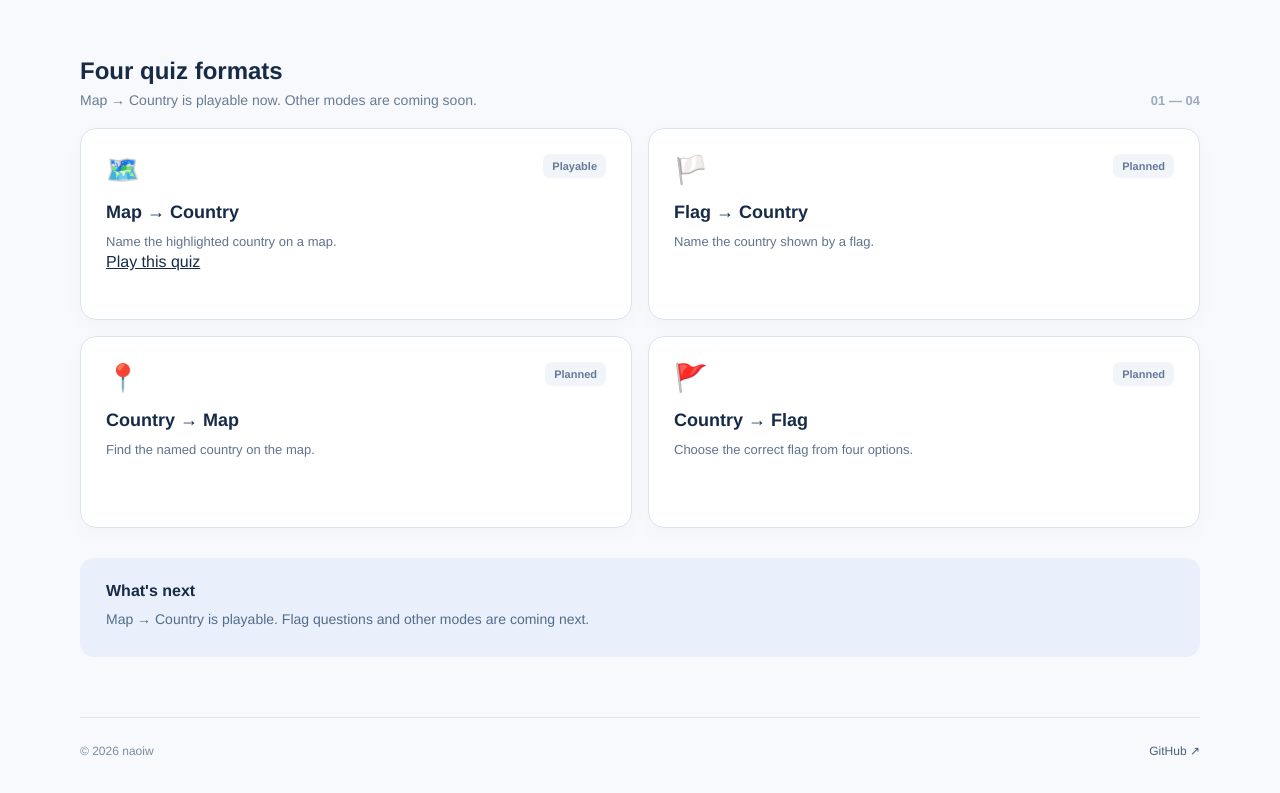
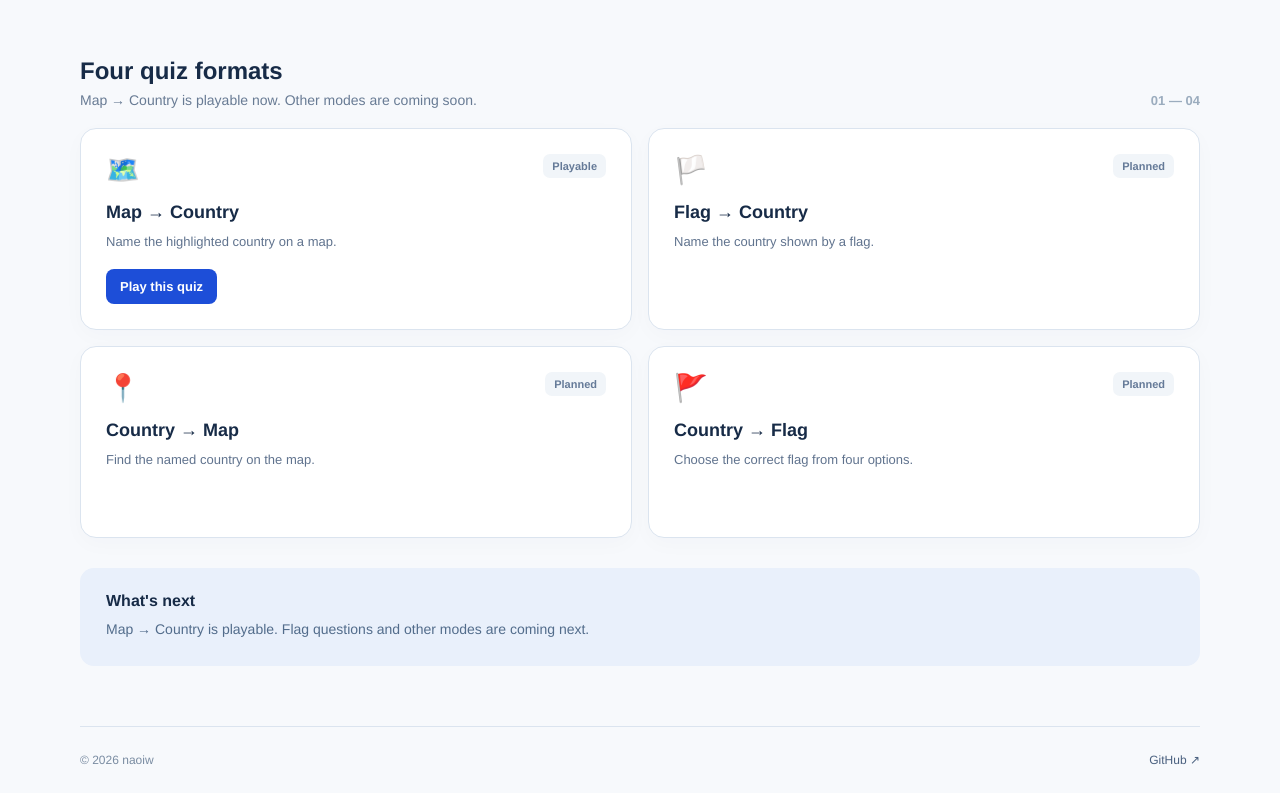
Before and after one commit to naoiw/geo-quiz, a React (Vite) app: page / in a window 1280 px wide. Shown: the part 2118-2911 px from the top of the page. Built offline with nearby package versions, Linux system fonts and the light colour scheme.

Commit message:
style: add clear playable-quiz link in mode card

```diff
--- a/src/app/App.css
+++ b/src/app/App.css
@@ -38,6 +38,23 @@ main.page-container { flex: 1; }
 .mode-card__top { display: flex; justify-content: space-between; align-items: flex-start; gap: 8px; }
 .mode-card__icon { font-size: 27px; line-height: 1.2; }
 .mode-card__status { padding: 6px 9px; border-radius: 7px; background: #f1f5f9; color: #657a98; font-size: 11px; font-weight: 700; }
+.mode-card__play {
+  display: inline-block;
+  margin-top: 16px;
+  padding: 10px 14px;
+  border-radius: 8px;
+  background: #1d4ed8;
+  color: #fff;
+  font-size: 13px;
+  font-weight: 700;
+  text-decoration: none;
+}
+
+.mode-card__play:hover {
+  background: #1e40af;
+  color: #fff;
+}
+
 .mode-card h3 { margin: 15px 0 7px; font-size: 18px; }
 .mode-card p { margin: 0; color: #60738e; font-size: 13px; line-height: 1.8; }
 .next-step { margin: 30px 0 60px; padding: 24px 26px; border-radius: 14px; background: #e9f0fb; }
```
